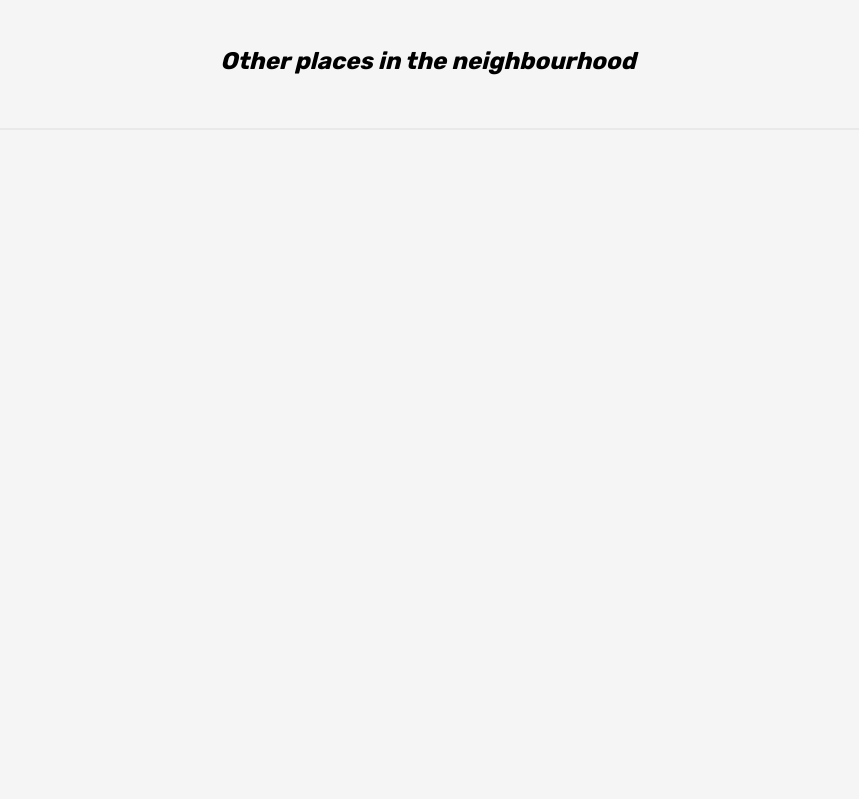
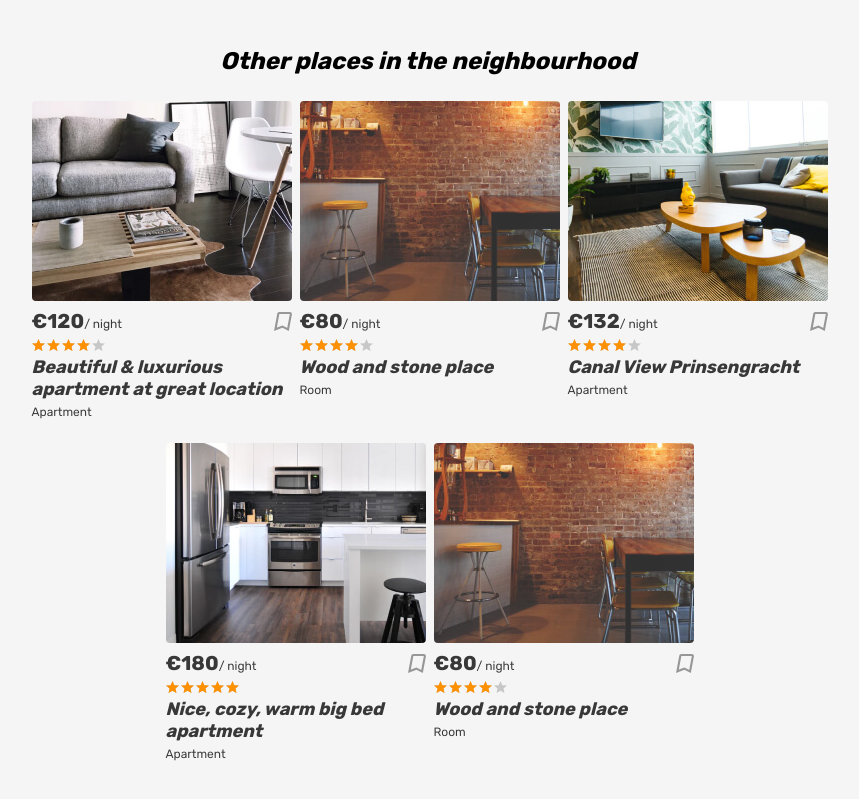
Before and after one commit to htmlacademy-react/2444237-six-cities-3, a React (Vite) app: page /offer/02ca6db9-bca7-4579-8d03-c102e09e2914 in a window 1280 px wide. Shown: the part 2460-3259 px from the top of the page, without its empty margins (210-1069 px from the left). Before the commit the page ends 2719 px from the top, so only its background shows below. Built offline with nearby package versions, Linux system fonts and the light colour scheme.

Commit message:
Исправление ошибки

```diff
--- a/src/pages/offer/offer.tsx
+++ b/src/pages/offer/offer.tsx
@@ -1,11 +1,8 @@
 import { useParams } from 'react-router-dom';
+import Card from '../../components/card/card';
 
-type OfferProps = {
-  children: React.ReactNode;
-}
-const Offer = (props: OfferProps) => {
+const Offer = () => {
   const params = useParams();
-  const {children} = props;
   return (
     <main className="page__main page__main--offer">
       <section className="offer">
@@ -283,7 +280,11 @@ const Offer = (props: OfferProps) => {
         <section className="near-places places">
           <h2 className="near-places__title">Other places in the neighbourhood</h2>
           <div className="near-places__list places__list">
-            {children}
+            <Card image="img/apartment-01.jpg" value={120} width={80} name="Beautiful &amp; luxurious apartment at great location" type="Apartment" />
+            <Card image="img/room.jpg" value={80} width={80} name="Wood and stone place" type="Room" />
+            <Card image="img/apartment-02.jpg" value={132} width={80} name="Canal View Prinsengracht" type="Apartment" />
+            <Card image="img/apartment-03.jpg" value={180} width={100} name="Nice, cozy, warm big bed apartment" type="Apartment" />
+            <Card image="img/room.jpg" value={80} width={80} name="Wood and stone place" type="Room" />
           </div>
         </section>
       </div>
```
